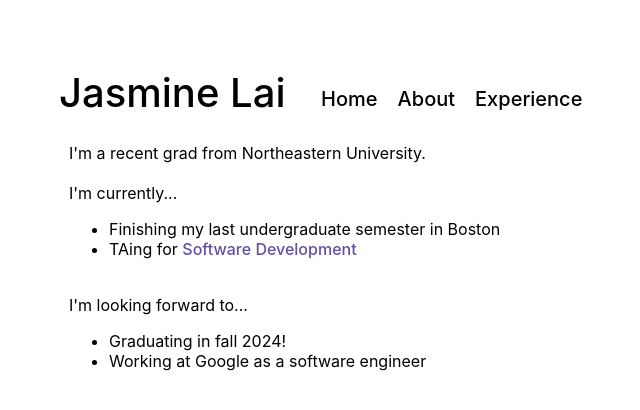
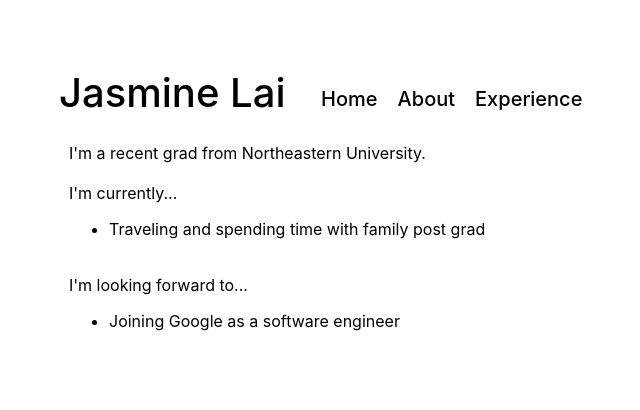
Before and after one commit to jazlai/jazlai.github.io, a React (Create React App) app: page / in a window 1280 px wide. Shown: the top 410 px of the page, without its empty margins (306-946 px from the left). Built offline with nearby package versions, Linux system fonts and the light colour scheme.

Commit message:
update home

```diff
--- a/src/sections/Home.tsx
+++ b/src/sections/Home.tsx
@@ -10,14 +10,12 @@ const Home: React.FC = () => {
         <br/><br/>
         I'm currently...
           <ul>
-            <li>Finishing my last undergraduate semester in Boston</li>
-            <li>TAing for <a href="https://felleisen.org/matthias/4500-f24/" target='_blank' rel='noopener noreferrer'>Software Development</a></li>
+            <li>Traveling and spending time with family post grad</li>
           </ul>
         <br/>
         I'm looking forward to...
           <ul>
-            <li>Graduating in fall 2024!</li>
-            <li>Working at Google as a software engineer</li>
+            <li>Joining Google as a software engineer</li>
           </ul>
       </p>
     </div>
```
